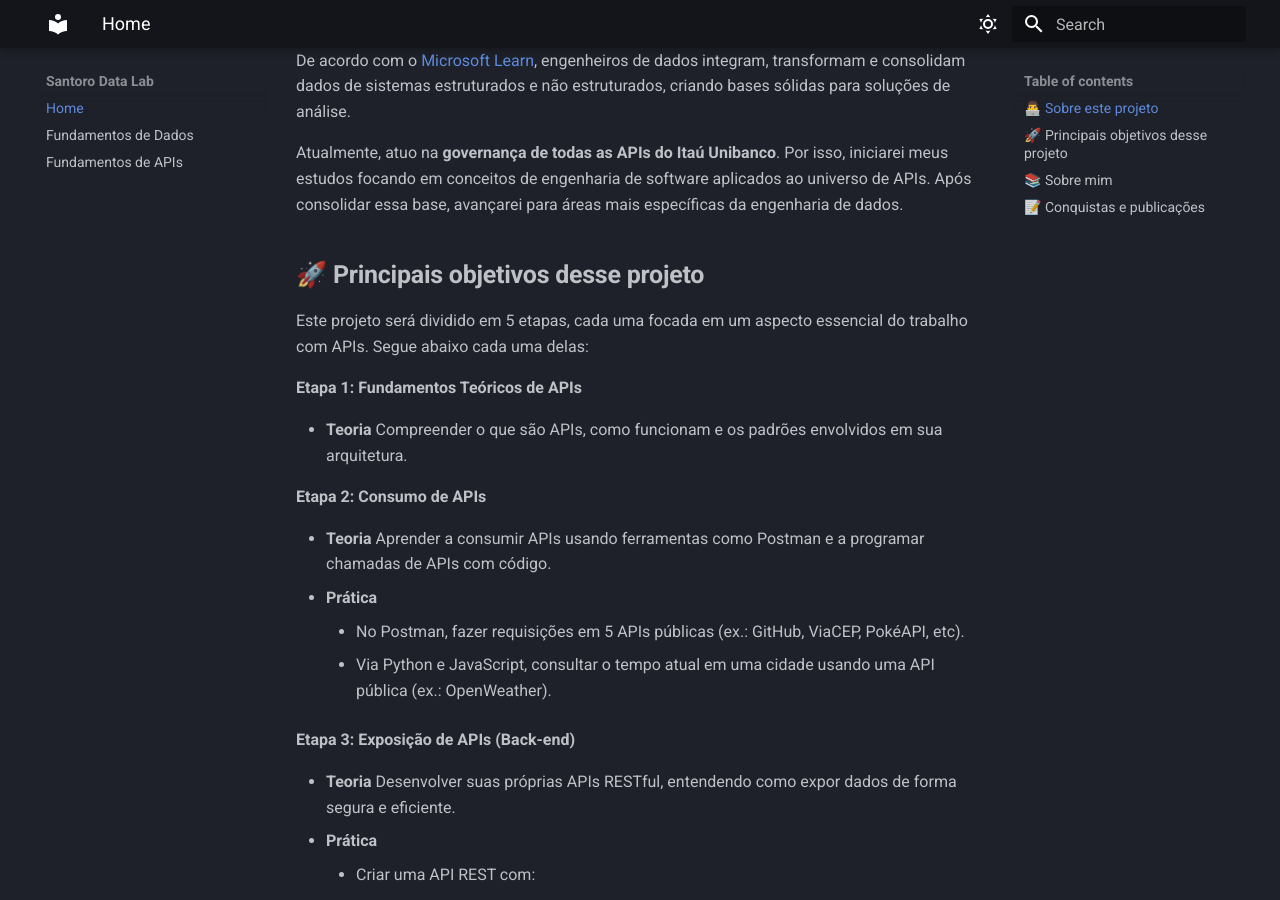
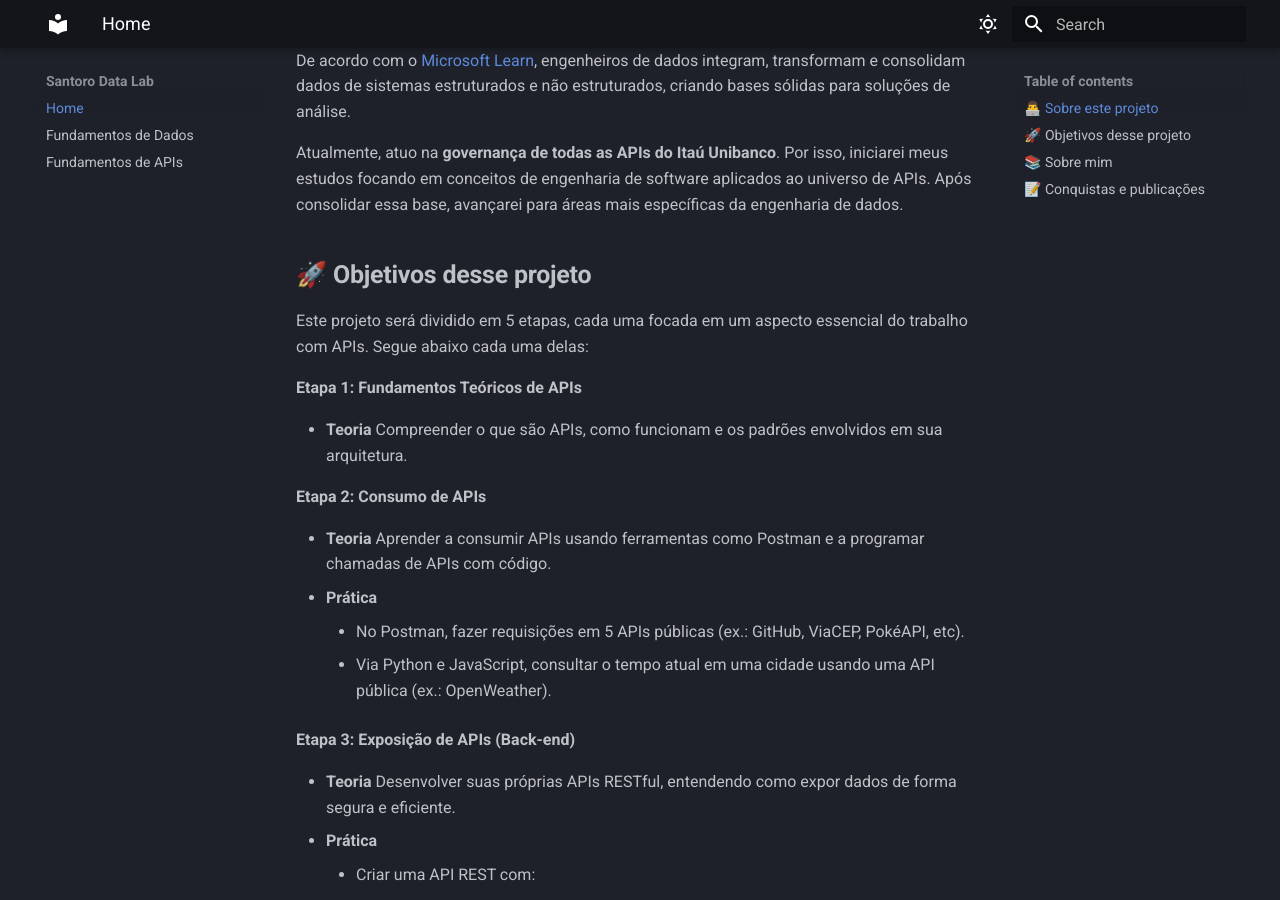
Before and after one commit to Vinicius-Santoro/santoro-data-lab, an MkDocs documentation site: the page built from docs/index.md, in a window 1280 px wide and 900 px high, scrolled down 425 px. Built offline with MkDocs 1.6.1 and Material for MkDocs 9.7.7, drawn with Linux system fonts in a browser that asks for light colours.

```diff
--- a/docs/index.md
+++ b/docs/index.md
@@ -12,7 +12,7 @@
 
 Atualmente, atuo na **governança de todas as APIs do Itaú Unibanco**. Por isso, iniciarei meus estudos focando em conceitos de engenharia de software aplicados ao universo de APIs. Após consolidar essa base, avançarei para áreas mais específicas da engenharia de dados.
 
-## **🚀 Principais objetivos desse projeto**
+## **🚀 Objetivos desse projeto**
 
 Este projeto será dividido em 5 etapas, cada uma focada em um aspecto essencial do trabalho com APIs. Segue abaixo cada uma delas:
 
```
